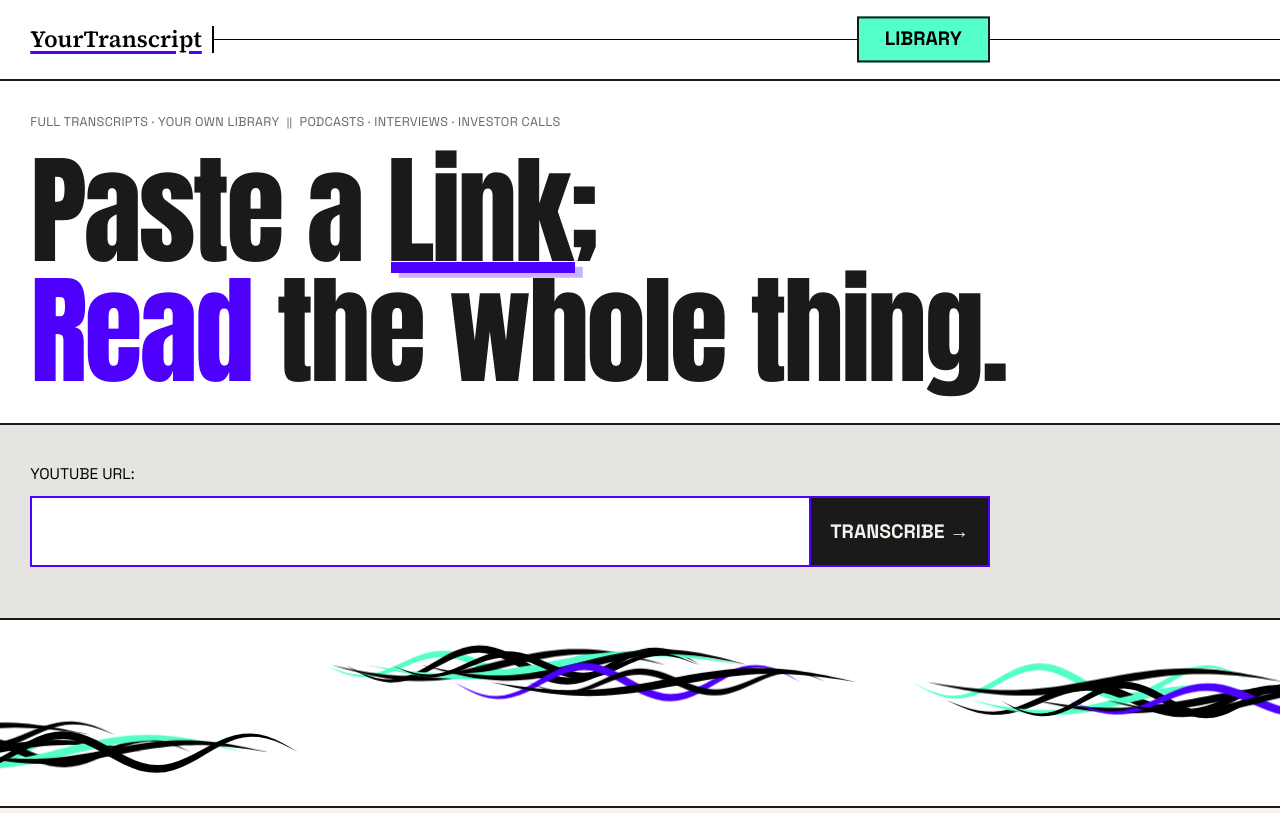
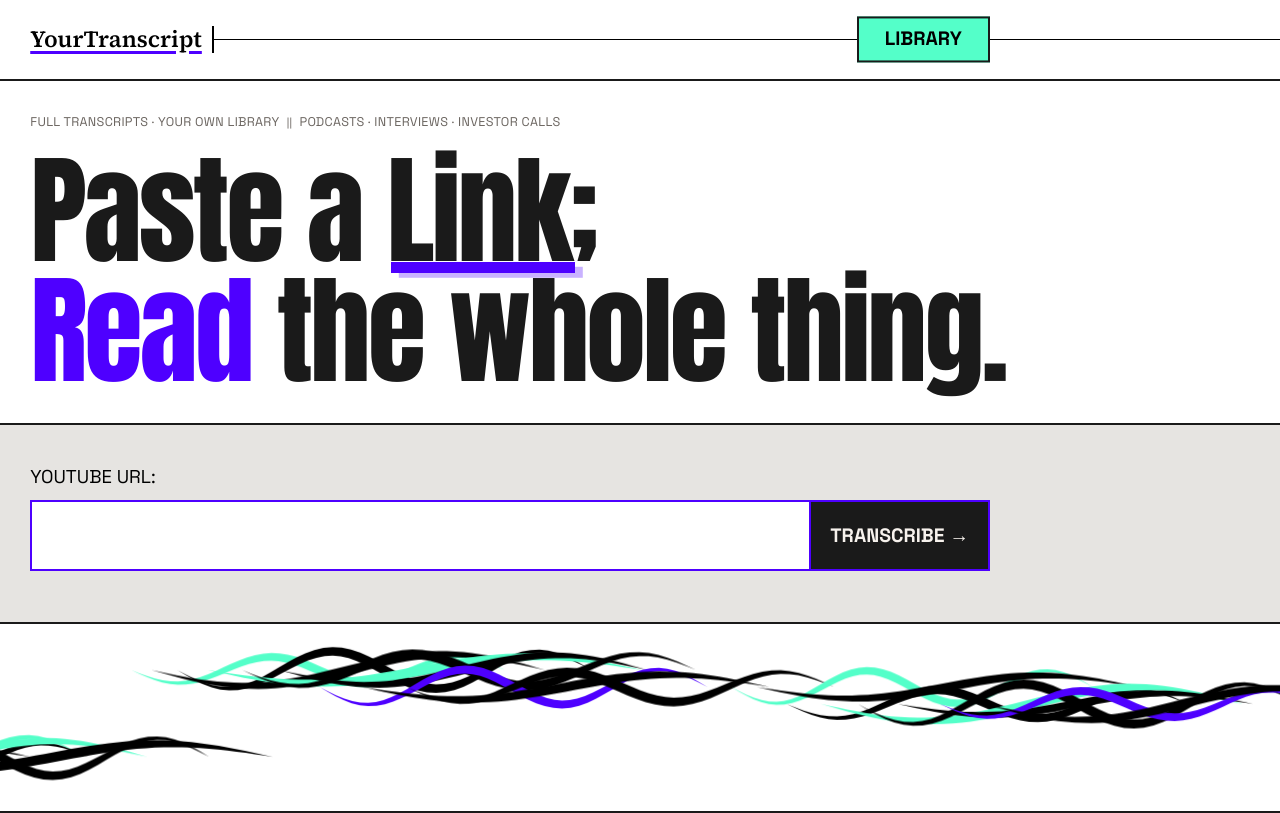
Before and after one commit to letseecode/yt-transcript, a Next.js app: page / in a window 1280 px wide. Built offline with nearby package versions, Linux system fonts and the light colour scheme.

Commit message:
Slow waves 1.3x, enlarge wave size range 1.2x, bump YouTube URL label 1.2x

```diff
--- a/src/app/page.tsx
+++ b/src/app/page.tsx
@@ -117,7 +117,7 @@ export default function Home() {
             className="max-w-[40.3rem] space-y-[10px]"
             style={urlRowWidth !== null ? { width: `${urlRowWidth}px`, maxWidth: 'none' } : undefined}
           >
-            <label className="font-headline uppercase text-[0.968rem] text-black block">
+            <label className="font-headline uppercase text-[1.162rem] text-black block">
               YouTube URL:
             </label>
             <div className="flex border-2 border-purple has-[button:hover]:border-black has-[button:active]:border-black transition-colors">
--- a/src/components/HomeWaves.tsx
+++ b/src/components/HomeWaves.tsx
@@ -5,8 +5,8 @@ import { WAVE_COLORS, VIEW_W, VIEW_H, PX_PER_CM, makeWaveOutline } from '@/lib/w
 
 const ROWS = 6
 const WAVES_PER_ROW = 6
-const MIN_SIZE_CM = 7.8
-const MAX_SIZE_CM = 10.14
+const MIN_SIZE_CM = 9.36
+const MAX_SIZE_CM = 12.17
 
 interface HomeWavesProps {
   // true once the user has hit Transcribe -- waves stop drifting and
@@ -30,7 +30,7 @@ export default function HomeWaves({ exiting }: HomeWavesProps) {
     for (let row = 0; row < ROWS; row++) {
       for (let i = 0; i < WAVES_PER_ROW; i++) {
         seed++
-        const duration = 14 + ((seed * 1.1) % 10)
+        const duration = (14 + ((seed * 1.1) % 10)) * 1.3
         items.push({
           seed,
           topPercent: 15 + (row + 0.5) * (70 / ROWS) + (((seed * 6) % 6) - 3),
```
